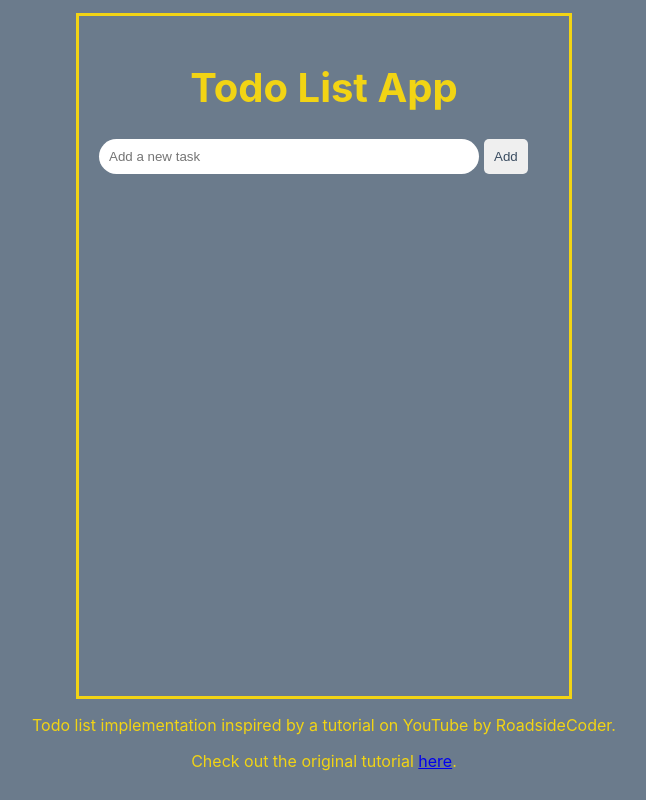
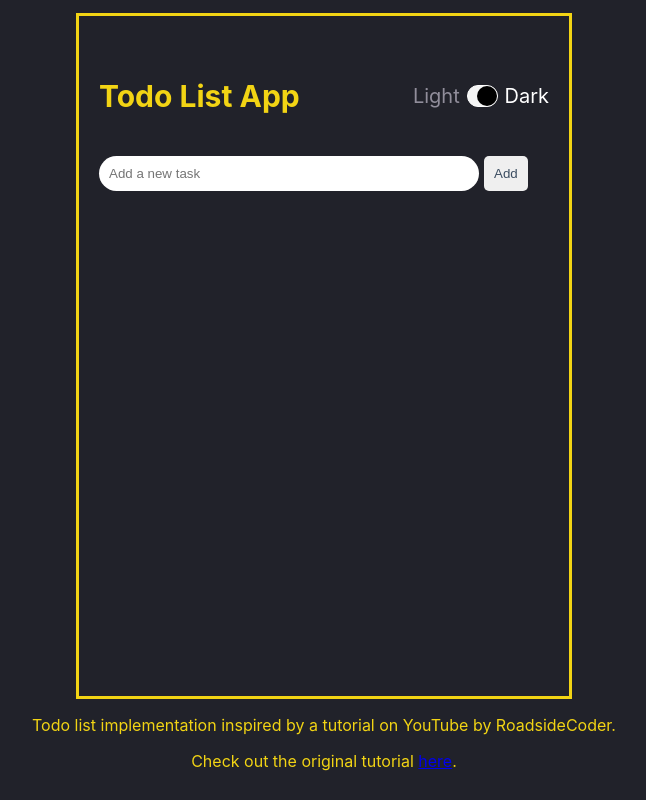
Before and after one commit to Ihliana/React-ToDo-List-app, a React (Create React App) app: page / in a window 1280 px wide. Shown: the whole page, without its empty margins (316-962 px from the left). Built offline with nearby package versions, Linux system fonts and the light colour scheme.

Commit message:
LightDark Mode
implementing Light Dark mode toggler

```diff
--- a/src/App.css
+++ b/src/App.css
@@ -6,6 +6,11 @@
   background-color: #6b7b8c;
   color: #f2d414;
   flex-direction: column;
+}
+
+
+.App.dark {
+  background-color: #21222a;
 }
 
 .container {
@@ -19,6 +24,81 @@
 
 }
 
+/* nav styles */
+
+nav {
+  display: flex;
+  align-items: center;
+  justify-content: space-between;
+
+  height: 60px;
+  padding: 30px 25px;
+  width: 100%;
+  z-index: 1;
+}
+
+
+.nav--text {
+  margin-right: auto;
+}
+.toggler {
+  display: flex;
+  align-items: center;
+}
+
+.toggler--slider {
+  width: 1.8rem;
+  height: 1em;
+  background-color: #2b283a;
+  border-radius: 2rem;
+  margin-inline: 7px;
+  cursor: pointer;
+  display: flex;
+  justify-content: flex-start;
+  align-items: center;
+  border: 1px solid black;
+  box-sizing: content-box;
+}
+
+nav.dark .toggler--slider {
+  border-color: #fff;
+  background-color: #f5f5f5;
+}
+
+.toggler--slider--circle {
+  height: 1em;
+  width: 1em;
+  background-color: #fff;
+  border-radius: 50%;
+}
+
+nav.dark .toggler--slider--circle {
+  background-color: #000;
+}
+
+.toggler-light {
+  color: #2b283a;
+}
+
+nav.dark .toggler-light {
+  color: #918e9b;
+}
+
+.toggler-dark {
+  color: #d5d4d8;
+}
+
+nav.dark .toggler-dark {
+  color: #fff;
+}
+
+nav.dark .toggler--slider {
+  justify-content: flex-end;
+}
+
+
+
+/* TodoForm */
 .todoForm {
   display: flex;
   justify-self: space-around;
@@ -63,6 +143,8 @@ button {
 
 
 
+/* Footer **/
+
 footer {
   text-align: center;
 }
--- a/src/App.js
+++ b/src/App.js
@@ -1,6 +1,7 @@
 import React from "react"
 import './App.css';
 
+import Navbar from "./components/Navbar";
 import TodoForm from "./components/TodoForm";
 import TodoList from "./components/TodoList";
 import Footer from './components/footer'
@@ -10,6 +11,13 @@ function App() {
   const [todo, setTodo] = React.useState("")
   const [todos, setTodos] = React.useState([])
   const [editId, setEditId] = React.useState(0)
+
+  const [darkMode, setDarkMode] = React.useState(true)
+
+  //handle mode
+  function toggleDarkMode() {
+    setDarkMode(prevMode => !prevMode)
+  }
 
   //handle form submission
   const handleSubmit = (e) => {
@@ -68,15 +76,20 @@ function App() {
   }
 
   return (
-    <div className="App">
+    <div className={`App ${darkMode ? 'dark': ""}`}>
        <div className="container">
-        <h1>Todo List App</h1>
+
+        <Navbar darkMode={darkMode}
+                toggleDarkMode={toggleDarkMode}
+        />
+
 
         <TodoForm
                 handleSubmit={handleSubmit}
                 todo={todo}
                 editId={editId}
                 handleInput={handleInput}
+
 
         />
 
--- /dev/null
+++ b/src/components/Navbar.js
@@ -0,0 +1,25 @@
+import React from "react"
+
+
+
+function Navbar(props){
+    return(
+        <nav className={props.darkMode ? 'dark' : ""} >
+
+            <h1 className="nav--text">Todo List App</h1>
+
+            <div className="toggler">
+                <p className="toggler-light">Light</p>
+
+                <div className="toggler--slider" onClick={props.toggleDarkMode}>
+                    <div className="toggler--slider--circle"></div>
+                </div>
+
+                <p className="toggler-dark">Dark</p>
+            </div>
+        </nav>
+    )
+}
+
+
+export default Navbar
```
